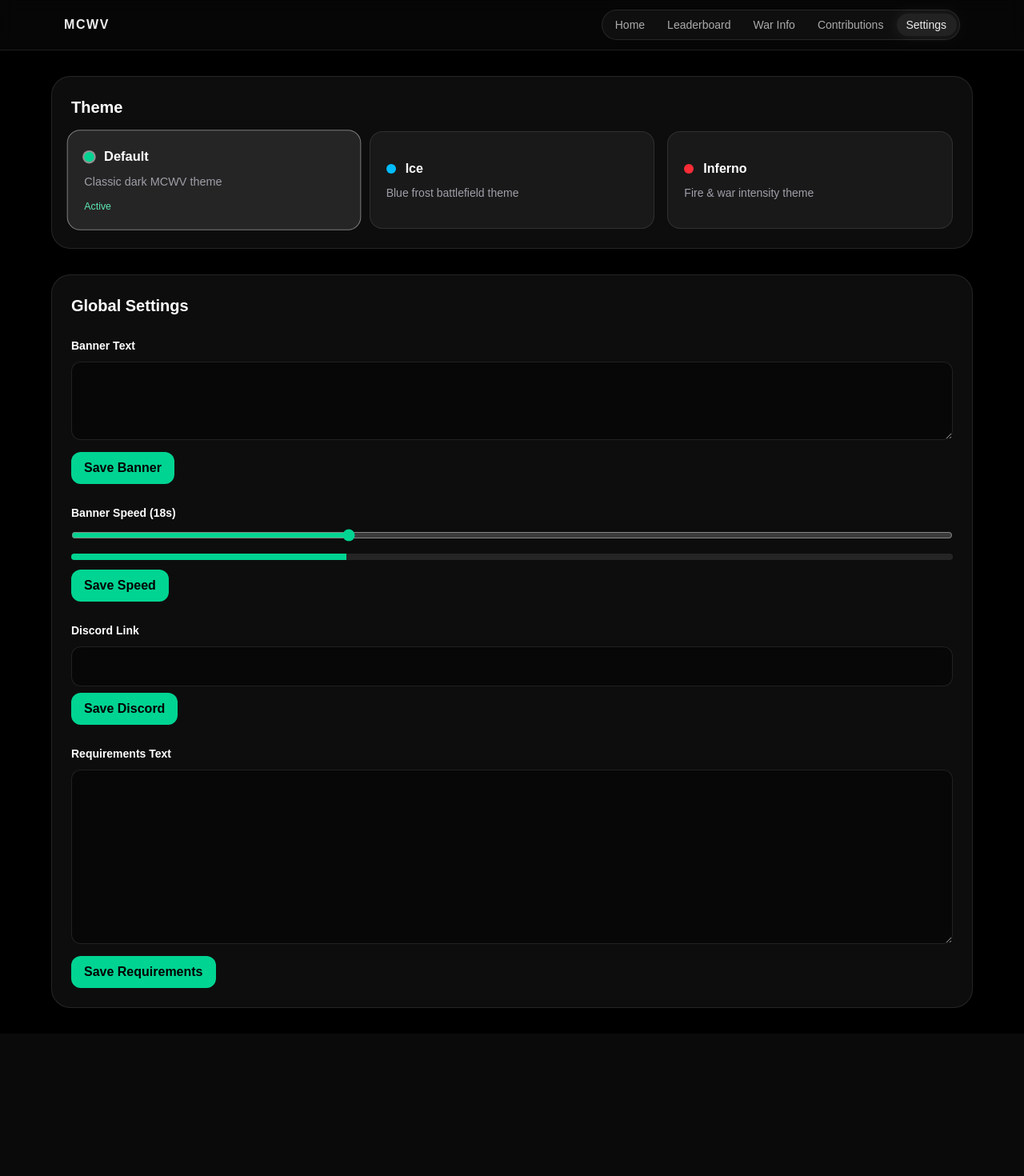
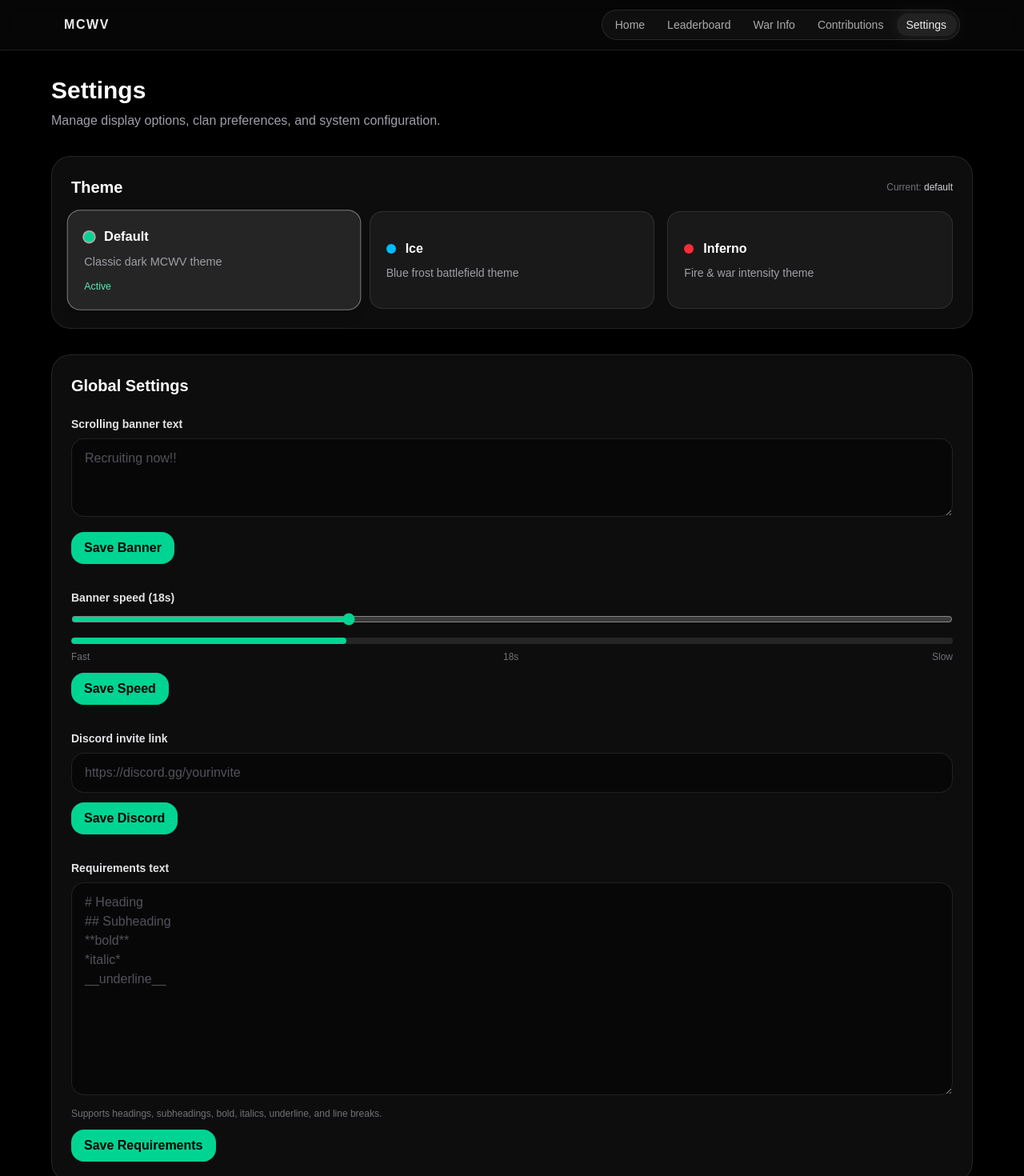
Before and after one commit to ILostMyMicrowave/mcwv-hub, a Next.js app: page /settings in a window 1280 px wide. Shown: the top 1470 px of the page at 80% size. Before the commit the page ends 1292 px from the top, so only its background shows below. Built offline with nearby package versions, Linux system fonts and the light colour scheme; no server answers; the database is empty.

Commit message:
Update page.tsx

```diff
--- a/app/settings/page.tsx
+++ b/app/settings/page.tsx
@@ -11,6 +11,8 @@ type GlobalSettings = {
   banner_speed: number;
 };
 
+type SaveKey = "banner_text" | "banner_speed" | "discord_link" | "requirements_text";
+
 export default function Settings() {
   const { theme, setTheme } = useTheme();
 
@@ -20,9 +22,15 @@ export default function Settings() {
   const [requirementsText, setRequirementsText] = useState("");
 
   const [loaded, setLoaded] = useState(false);
-  const [saving, setSaving] = useState<string | null>(null);
+  const [saving, setSaving] = useState<SaveKey | null>(null);
+  const [status, setStatus] = useState<string>("");
 
-  const themes: { id: Theme; name: string; desc: string; color: string }[] = [
+  const themes: {
+    id: Theme;
+    name: string;
+    desc: string;
+    color: string;
+  }[] = [
     {
       id: "default",
       name: "Default",
@@ -43,31 +51,32 @@ export default function Settings() {
     },
   ];
 
-  /* ---------------- LOAD GLOBAL SETTINGS ---------------- */
   useEffect(() => {
     async function load() {
-      const res = await fetch("/api/settings/global", {
-        cache: "no-store",
-      });
-
+      try {
+        const res = await fetch("/api/settings/global", { cache: "no-store" });
         const data: GlobalSettings = await res.json();
 
         setBannerText(data.banner_text ?? "");
         setBannerSpeed(data.banner_speed ?? 18);
         setDiscordLink(data.discord_link ?? "");
         setRequirementsText(data.requirements_text ?? "");
-
         setLoaded(true);
+      } catch {
+        setStatus("Failed to load settings");
+        setLoaded(true);
+      }
     }
 
     load();
   }, []);
 
-  /* ---------------- SAVE ONE FIELD ---------------- */
-  async function saveField(field: Partial<GlobalSettings>) {
-    setSaving(Object.keys(field)[0]);
+  async function saveField(field: SaveKey) {
+    setSaving(field);
+    setStatus("");
 
-    await fetch("/api/settings/global", {
+    try {
+      const res = await fetch("/api/settings/global", {
         method: "POST",
         headers: { "Content-Type": "application/json" },
         body: JSON.stringify({
@@ -75,12 +84,23 @@ export default function Settings() {
           banner_speed: bannerSpeed,
           discord_link: discordLink,
           requirements_text: requirementsText,
-        ...field,
         }),
       });
 
+      if (!res.ok) {
+        throw new Error("save failed");
+      }
+
+      setStatus("Saved");
+    } catch {
+      setStatus("Save failed");
+    } finally {
       setSaving(null);
+      window.setTimeout(() => setStatus(""), 1500);
     }
+  }
+
+  const speedPercent = Math.min(100, Math.max(0, ((bannerSpeed - 8) / 32) * 100));
 
   return (
     <>
@@ -88,10 +108,20 @@ export default function Settings() {
 
       <main className="min-h-screen bg-black px-4 py-8 text-white">
         <div className="mx-auto max-w-6xl">
+          <div className="mb-8">
+            <h1 className="text-3xl font-bold">Settings</h1>
+            <p className="mt-2 text-zinc-400">
+              Manage display options, clan preferences, and system configuration.
+            </p>
+          </div>
 
-          {/* THEME */}
-          <div className="rounded-3xl border border-white/10 bg-white/5 p-6">
-            <h2 className="text-xl font-bold mb-4">Theme</h2>
+          <div className="rounded-3xl border border-white/10 bg-white/5 p-6 backdrop-blur">
+            <div className="mb-4 flex items-center justify-between gap-3">
+              <h2 className="text-xl font-bold">Theme</h2>
+              <p className="text-xs text-zinc-500">
+                Current: <span className="text-zinc-300">{theme}</span>
+              </p>
+            </div>
 
             <div className="grid gap-4 sm:grid-cols-3">
               {themes.map((t) => {
@@ -100,17 +130,21 @@ export default function Settings() {
                 return (
                   <button
                     key={t.id}
+                    type="button"
                     onClick={() => setTheme(t.id)}
-                    className={`rounded-2xl border p-5 text-left transition-all ${
+                    className={`
+                      rounded-2xl border p-5 text-left transition-all duration-300
+                      ${
                         active
-                        ? "border-white/40 bg-white/10 scale-[1.03]"
+                          ? "border-white/40 bg-white/10 shadow-lg scale-[1.03]"
                           : "border-white/10 bg-white/5 hover:bg-white/10"
-                    }`}
+                      }
+                    `}
                   >
                     <div className="flex items-center gap-3">
                       <span
                         className={`h-3 w-3 rounded-full ${t.color} ${
-                          active ? "ring-2 ring-white/50" : ""
+                          active ? "ring-2 ring-white/60" : ""
                         }`}
                       />
                       <p className="font-semibold">{t.name}</p>
@@ -119,9 +153,7 @@ export default function Settings() {
                     <p className="mt-2 text-sm text-zinc-400">{t.desc}</p>
 
                     {active && (
-                      <p className="mt-3 text-xs text-emerald-300">
-                        Active
-                      </p>
+                      <p className="mt-3 text-xs text-emerald-300">Active</p>
                     )}
                   </button>
                 );
@@ -129,33 +161,37 @@ export default function Settings() {
             </div>
           </div>
 
-          {/* GLOBAL SETTINGS */}
-          <div className="mt-8 rounded-3xl border border-white/10 bg-white/5 p-6">
+          <div className="mt-8 rounded-3xl border border-white/10 bg-white/5 p-6 backdrop-blur">
+            <div className="flex items-center justify-between gap-3">
               <h2 className="text-xl font-bold">Global Settings</h2>
+              <p className="text-xs text-zinc-500">{status}</p>
+            </div>
 
-            {/* BANNER */}
-            <div className="mt-6">
-              <label className="text-sm font-semibold">Banner Text</label>
-
+            <div className="mt-6 space-y-8">
+              <div>
+                <label className="mb-2 block text-sm font-semibold text-zinc-200">
+                  Scrolling banner text
+                </label>
                 <textarea
                   value={bannerText}
                   onChange={(e) => setBannerText(e.target.value)}
-                className="mt-2 w-full rounded-xl bg-black/40 p-3 border border-white/10"
                   rows={3}
+                  className="w-full rounded-2xl border border-white/10 bg-black/40 px-4 py-3 text-white outline-none transition placeholder:text-zinc-600 focus:border-emerald-400/40"
+                  placeholder="Recruiting now!!"
                 />
-
                 <button
-                onClick={() => saveField({ banner_text: bannerText })}
-                className="mt-2 rounded-xl bg-emerald-400 px-4 py-2 text-black font-semibold"
+                  type="button"
+                  onClick={() => saveField("banner_text")}
+                  disabled={!loaded || saving !== null}
+                  className="mt-3 rounded-2xl bg-emerald-400 px-4 py-2 font-semibold text-black transition hover:opacity-90 disabled:cursor-not-allowed disabled:opacity-50"
                 >
                   {saving === "banner_text" ? "Saving..." : "Save Banner"}
                 </button>
               </div>
 
-            {/* SPEED */}
-            <div className="mt-6">
-              <label className="text-sm font-semibold">
-                Banner Speed ({bannerSpeed}s)
+              <div>
+                <label className="mb-2 block text-sm font-semibold text-zinc-200">
+                  Banner speed ({bannerSpeed}s)
                 </label>
 
                 <input
@@ -165,72 +201,80 @@ export default function Settings() {
                   step={1}
                   value={bannerSpeed}
                   onChange={(e) => setBannerSpeed(Number(e.target.value))}
-                className="w-full mt-2 accent-emerald-400"
+                  className="w-full accent-emerald-400"
                 />
 
-              {/* SPEED VISUAL BAR */}
-              <div className="mt-2 h-2 w-full rounded bg-white/10 overflow-hidden">
+                <div className="mt-2 h-2 w-full overflow-hidden rounded-full bg-white/10">
                   <div
-                  className="h-full bg-emerald-400 transition-all"
-                  style={{
-                    width: `${((bannerSpeed - 8) / 32) * 100}%`,
-                  }}
+                    className="h-full rounded-full bg-emerald-400 transition-all"
+                    style={{ width: `${speedPercent}%` }}
                   />
                 </div>
 
+                <div className="mt-2 flex items-center justify-between text-xs text-zinc-500">
+                  <span>Fast</span>
+                  <span>{bannerSpeed}s</span>
+                  <span>Slow</span>
+                </div>
+
                 <button
-                onClick={() =>
-                  saveField({ banner_speed: bannerSpeed })
-                }
-                className="mt-3 rounded-xl bg-emerald-400 px-4 py-2 text-black font-semibold"
+                  type="button"
+                  onClick={() => saveField("banner_speed")}
+                  disabled={!loaded || saving !== null}
+                  className="mt-3 rounded-2xl bg-emerald-400 px-4 py-2 font-semibold text-black transition hover:opacity-90 disabled:cursor-not-allowed disabled:opacity-50"
                 >
-                Save Speed
+                  {saving === "banner_speed" ? "Saving..." : "Save Speed"}
                 </button>
               </div>
 
-            {/* DISCORD */}
-            <div className="mt-6">
-              <label className="text-sm font-semibold">Discord Link</label>
-
+              <div>
+                <label className="mb-2 block text-sm font-semibold text-zinc-200">
+                  Discord invite link
+                </label>
                 <input
+                  type="url"
                   value={discordLink}
                   onChange={(e) => setDiscordLink(e.target.value)}
-                className="mt-2 w-full rounded-xl bg-black/40 p-3 border border-white/10"
+                  className="w-full rounded-2xl border border-white/10 bg-black/40 px-4 py-3 text-white outline-none transition placeholder:text-zinc-600 focus:border-emerald-400/40"
+                  placeholder="https://discord.gg/yourinvite"
                 />
-
                 <button
-                onClick={() =>
-                  saveField({ discord_link: discordLink })
-                }
-                className="mt-2 rounded-xl bg-emerald-400 px-4 py-2 text-black font-semibold"
+                  type="button"
+                  onClick={() => saveField("discord_link")}
+                  disabled={!loaded || saving !== null}
+                  className="mt-3 rounded-2xl bg-emerald-400 px-4 py-2 font-semibold text-black transition hover:opacity-90 disabled:cursor-not-allowed disabled:opacity-50"
                 >
-                Save Discord
+                  {saving === "discord_link" ? "Saving..." : "Save Discord"}
                 </button>
               </div>
 
-            {/* REQUIREMENTS */}
-            <div className="mt-6">
-              <label className="text-sm font-semibold">
-                Requirements Text
+              <div>
+                <label className="mb-2 block text-sm font-semibold text-zinc-200">
+                  Requirements text
                 </label>
-
                 <textarea
                   value={requirementsText}
                   onChange={(e) => setRequirementsText(e.target.value)}
-                className="mt-2 w-full rounded-xl bg-black/40 p-3 border border-white/10"
-                rows={8}
+                  rows={10}
+                  className="w-full rounded-2xl border border-white/10 bg-black/40 px-4 py-3 text-white outline-none transition placeholder:text-zinc-600 focus:border-emerald-400/40"
+                  placeholder={`# Heading
+## Subheading
+**bold**
+*italic*
+__underline__`}
                 />
-
+                <p className="mt-2 text-xs text-zinc-500">
+                  Supports headings, subheadings, bold, italics, underline, and line breaks.
+                </p>
                 <button
-                onClick={() =>
-                  saveField({
-                    requirements_text: requirementsText,
-                  })
-                }
-                className="mt-2 rounded-xl bg-emerald-400 px-4 py-2 text-black font-semibold"
+                  type="button"
+                  onClick={() => saveField("requirements_text")}
+                  disabled={!loaded || saving !== null}
+                  className="mt-3 rounded-2xl bg-emerald-400 px-4 py-2 font-semibold text-black transition hover:opacity-90 disabled:cursor-not-allowed disabled:opacity-50"
                 >
-                Save Requirements
+                  {saving === "requirements_text" ? "Saving..." : "Save Requirements"}
                 </button>
+              </div>
             </div>
           </div>
         </div>
```
Lines whose indentation alone changed are shown as unchanged.
